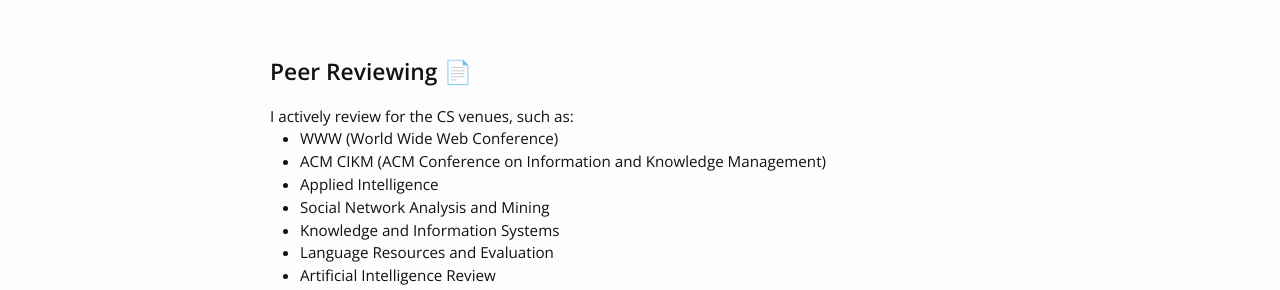
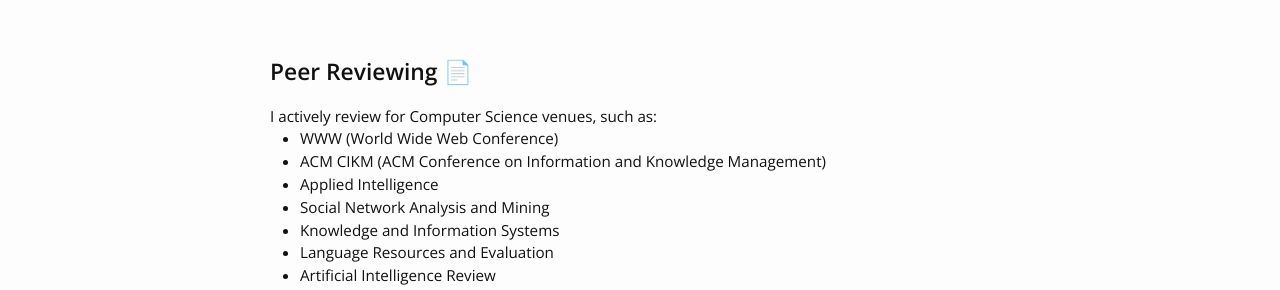
Before and after one commit to rabindralamsal/personal-site, a Jekyll site: the page built from index.html, in a window 1280 px wide. Shown: the part 1179-1469 px from the top of the page. Built offline with Jekyll 4.4.1, drawn with Linux system fonts in a browser that asks for light colours.

Commit message:
Update index.html

```diff
--- a/index.html
+++ b/index.html
@@ -50,7 +50,7 @@
 
 <br><br>
 <h2> Peer Reviewing 📄 </h2>
-I actively review for the CS venues, such as: <br>
+I actively review for Computer Science venues, such as: <br>
 
 <ul>
       <li>WWW (World Wide Web Conference)</li>
```
